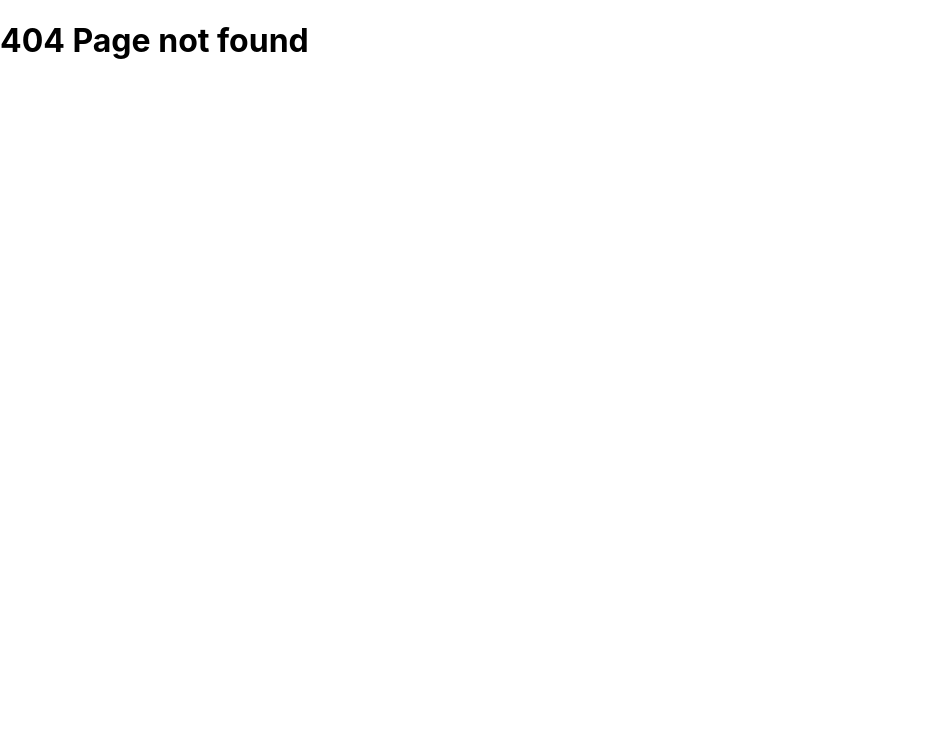
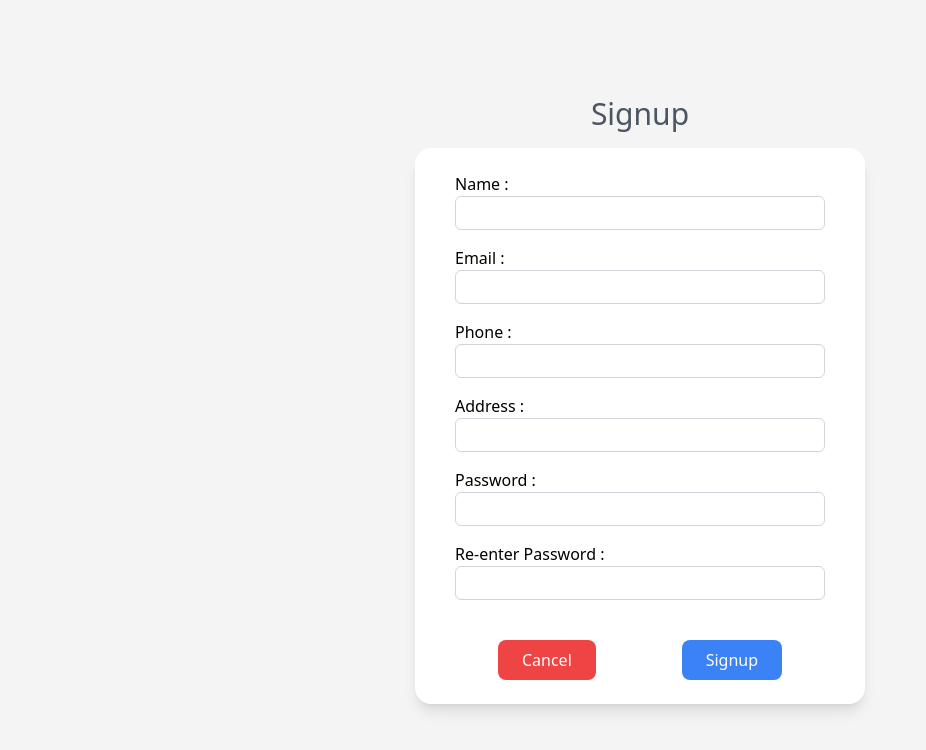
Before and after one commit to pranayrdandekar7/SupremeBazaar, a React app in the folder client/: page /signup in a window 1280 px wide. Before the commit this address had no page. Shown: the whole page, without its empty margins (0-926 px from the left). Built offline with nearby package versions, Linux system fonts and the light colour scheme.

Commit message:
sign up form implememnted

```diff
--- a/client/package.json
+++ b/client/package.json
@@ -4,6 +4,7 @@
   "private": true,
   "dependencies": {
     "axios": "^1.7.9",
+    "lucide-react": "^0.475.0",
     "react": "^19.0.0",
     "react-dom": "^19.0.0",
     "react-hot-toast": "^2.5.1",
@@ -31,5 +32,9 @@
       "last 1 firefox version",
       "last 1 safari version"
     ]
+  },
+  "devDependencies": {
+    "@babel/plugin-proposal-private-property-in-object": "^7.21.11",
+    "tailwindcss": "^3.4.17"
   }
 }
--- /dev/null
+++ b/client/src/components/Butoon/Button.js
@@ -0,0 +1,26 @@
+import React from 'react'
+
+const Button = ({ label, onClick, variant }) => {
+
+    const BTN_STYLES = {
+        primary: "bg-blue-500 text-white hover:bg-blue-600",
+        secondary: "bg-gray-300 text-gray-700 hover:bg-gray-400",
+        warning: "bg-yellow-500 text-white hover:bg-yellow-600",
+        success: "bg-green-500 text-white hover:bg-green-600",
+        danger: "bg-red-500 text-white hover:bg-red-600",
+        tertiary: "bg-transparent text-blue-500 hover:bg-blue-50",
+        link: "text-blue-500 hover:underline",
+        disabled: "bg-gray-300 text-gray-700 cursor-not-allowed hover:bg-gray-300",
+      };
+  return (
+    <button
+      type="button"
+      onClick={onClick}
+      className={`px-6 py-2 rounded-lg ${BTN_STYLES[variant]}`}
+    >
+      {label}
+    </button>
+  )
+}
+
+export default Button
--- /dev/null
+++ b/client/src/components/InputBox/InputBox.js
@@ -0,0 +1,20 @@
+import React from 'react'
+
+const InputBox = ({ label, val, onChange, placeholder = "", type = "text" }) => {
+    return (
+        <div>
+            <label for={label}>{label} :</label>
+            <input
+                type={type}
+                placeholder={placeholder}
+                id={label}
+                className="px-2 py-1 border border-gray-300 rounded-md w-full focus:outline-none mb-4 text-md"
+                value={val}
+                onChange={(e) => onChange(e.target.value)}
+            />
+        </div>
+
+    )
+}
+
+export default InputBox;
--- a/client/src/index.css
+++ b/client/src/index.css
@@ -1,4 +1,8 @@
-body {
+@tailwind base;
+@tailwind components;
+@tailwind utilities;
+
+/* body {
   margin: 0;
   font-family: -apple-system, BlinkMacSystemFont, 'Segoe UI', 'Roboto', 'Oxygen',
     'Ubuntu', 'Cantarell', 'Fira Sans', 'Droid Sans', 'Helvetica Neue',
@@ -10,4 +14,4 @@ body {
 code {
   font-family: source-code-pro, Menlo, Monaco, Consolas, 'Courier New',
     monospace;
-}
+} */
--- a/client/src/index.js
+++ b/client/src/index.js
@@ -3,6 +3,9 @@ import ReactDOM from 'react-dom/client';
 import './index.css';
 import { createBrowserRouter, RouterProvider } from "react-router-dom"
 import Home from './views/Home/Home';
+
+import Signup from './views/Signup/Signup';
+import Login from './views/Login/Login';
 
 
 const root = ReactDOM.createRoot(document.getElementById('root'));
@@ -10,13 +13,24 @@ const root = ReactDOM.createRoot(document.getElementById('root'));
 const router = createBrowserRouter([
   {
     path: "/",
-    element:<Home/>,
-
+    element: <Home />,
+  },
+  {
+    path: "/signup",
+    element: <Signup />
+  },
+  {
+    path: "/login",
+    element: <Login />
   },
   {
     path: "*",
-    element: <h1> 404 Page not found</h1>,
+    element: <h1> 404 Page not found</h1>
+  }
 
-  }
 ])
-root.render( <RouterProvider router ={router}/>);
+root.render(
+  <div className="bg-zinc-100 min-h-screen">
+    <RouterProvider router={router} />
+  </div>
+)
--- a/client/src/views/Home/Home.js
+++ b/client/src/views/Home/Home.js
@@ -2,7 +2,7 @@ import React from 'react'
 
 function Home() {
   return (
-    <div>this is  Home page</div>
+    <div className="text-center">this is  Home page</div>
   )
 }
 
--- /dev/null
+++ b/client/src/views/Login/Login.js
@@ -0,0 +1,9 @@
+import React from 'react'
+
+const Login = () => {
+  return (
+    <div>Login</div>
+  )
+}
+
+export default Login
--- /dev/null
+++ b/client/src/views/Signup/Signup.js
@@ -0,0 +1,94 @@
+import React, { useState } from 'react'
+import InputBox from '../../components/InputBox/InputBox';
+import Button from '../../components/Butoon/Button';
+
+const Signup = () => {
+
+  const [signupData, setSignupData] = useState({
+    name: '',
+    email: '',
+    phone: " ",
+    address: '',
+    password: '',
+    rePassword: ''
+  });
+  return (
+    <>
+      <div className="min-h-screen flex flex-col items-center justify-center px-5">
+        <h1 className="text-3xl mb-4 text-gray-600">Signup</h1>
+
+        <div className="w-full md:w-[450px] bg-white rounded-2xl shadow-lg hover:shadow-xl px-10 py-6">
+          <InputBox
+            label={"Name"}
+            val={signupData.name}
+            onChange={(val) => {
+              setSignupData({ ...signupData, name: val });
+            }}
+          />
+          <InputBox
+            label={"Email"}
+            val={signupData.email}
+            onChange={(val) => {
+              setSignupData({ ...signupData, email: val });
+
+            }}
+          />
+
+          <InputBox
+            label={"Phone"}
+            val={signupData.phone}
+            onChange={(val) => {
+              setSignupData({ ...signupData, phone: val });
+
+            }}
+          />
+          <InputBox
+            label={"Address"}
+            val={signupData.address}
+            onChange={(val) => {
+              setSignupData({ ...signupData, address: val });
+
+            }}
+          />
+
+          <InputBox
+            label={"Password"}
+            type="password"
+            val={signupData.password}
+            onChange={(val) => {
+              setSignupData({ ...signupData, password: val });
+
+            }}
+          />
+          <InputBox
+            label={"Re-enter Password"}
+            val={signupData.rePassword}
+            type="password"
+            onChange={(val) => {
+              setSignupData({ ...signupData, rePassword: val });
+
+            }}
+          />
+
+          <div className="flex justify-around mt-6">
+            <Button
+              label="Cancel"
+              onClick={() => {
+                window.location.href = "/";
+              }}
+              variant={"danger"}
+            />
+
+            <Button
+              label="Signup"
+              onClick={() =>{}}
+              variant={"primary"}
+            />
+          </div>
+        </div>
+      </div>
+    </>
+  )
+}
+
+export default Signup
--- /dev/null
+++ b/client/tailwind.config.js
@@ -0,0 +1,10 @@
+/** @type {import('tailwindcss').Config} */
+module.exports = {
+  content: [
+    "./src/**/*.{js,jsx,ts,tsx}",
+  ],
+  theme: {
+    extend: {},
+  },
+  plugins: [],
+}
```
Also changed, not shown: 1 other file.
